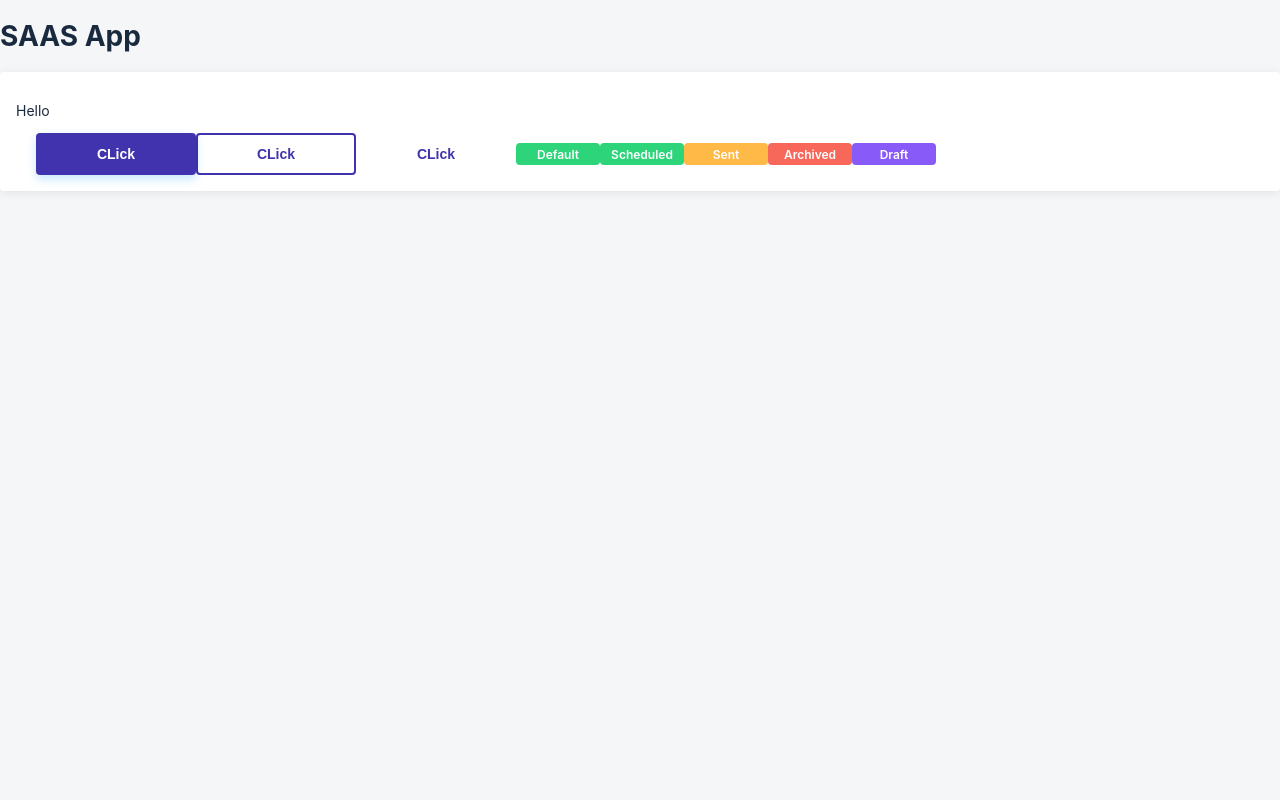
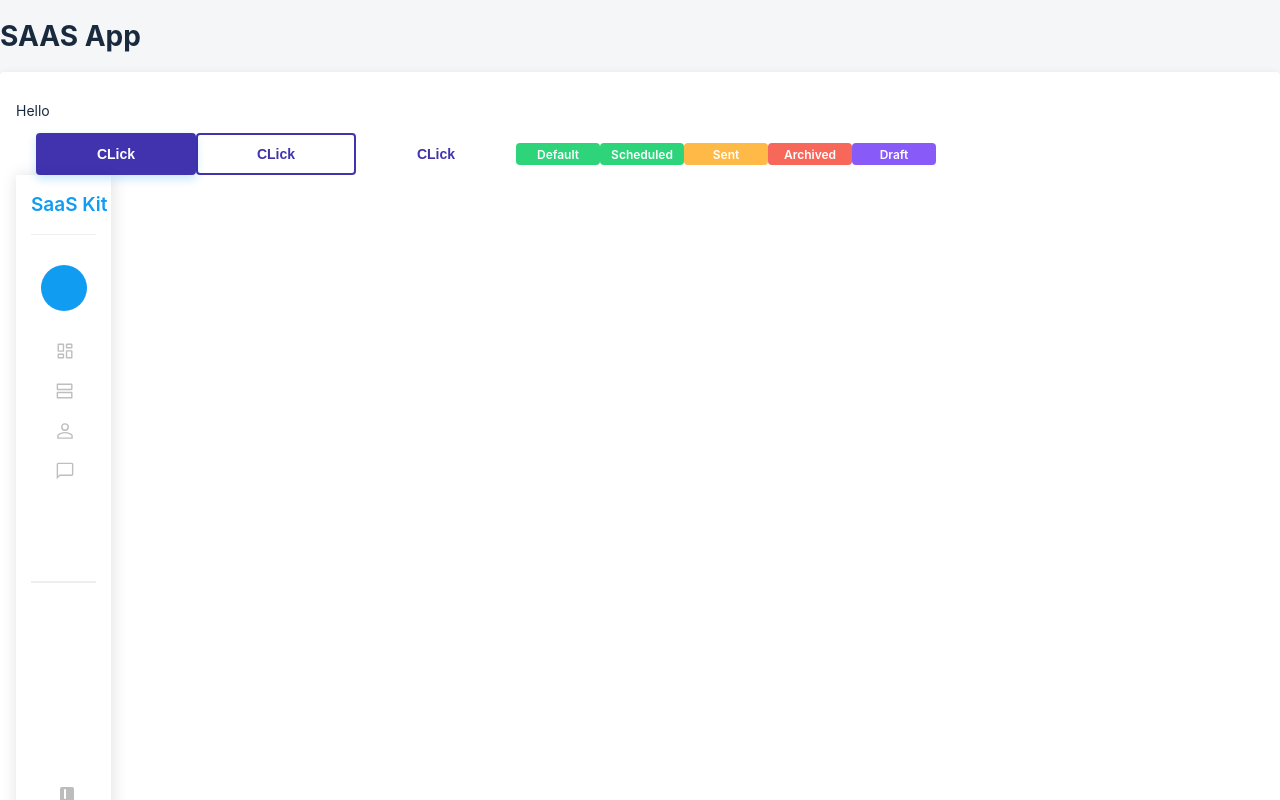
Before and after one commit to katada93/saas, a React (Create React App) app: page / in a window 1280 px wide. Shown: the top 800 px of the page. Built offline with nearby package versions, Linux system fonts and the light colour scheme.

Commit message:
add Sidebar compopnent

```diff
--- a/src/app/App.tsx
+++ b/src/app/App.tsx
@@ -1,8 +1,12 @@
+import { useState } from 'react';
+
 import { Paper, Icon, Button, Status } from 'components/ui';
+import { Sidebar } from 'components/Sidebar/Sidebar';
 
 import './styles/index.scss';
 
 function App() {
+  const [open, setOpen] = useState(false);
   return (
     <div>
       <h1>SAAS App</h1>
@@ -18,6 +22,8 @@ function App() {
         <Status color="warning">Sent</Status>
         <Status color="danger">Archived</Status>
         <Status color="secondary">Draft</Status>
+
+        <Sidebar isOpen={open} onOpen={() => setOpen(!open)} />
       </Paper>
     </div>
   );
--- /dev/null
+++ b/src/components/Sidebar/Sidebar.module.scss
@@ -0,0 +1,159 @@
+.container {
+  width: 95px;
+  min-height: 98vh;
+  padding: 0 15px;
+  overflow: hidden;
+  box-shadow: 1px 1px 15px 1px rgb(0 0 0 / 11.3%);
+  transition: 0.2s linear;
+
+  .header {
+    .headerLogo {
+      min-width: 80px;
+      transition: 0.2s linear;
+    }
+    display: flex;
+    align-items: center;
+    height: 60px;
+    border-bottom: 1px solid #ebeff2;
+
+    span {
+      color: #109cf1;
+      font-weight: 600;
+      font-size: 19px;
+      font-style: normal;
+      line-height: 25px;
+    }
+  }
+
+  .userInfo {
+    display: flex;
+    align-items: center;
+    margin: 30px 0;
+
+    .userLogo {
+      min-width: 46px;
+      height: 46px;
+      margin-right: 25px;
+      margin-left: 10px;
+      background-color: #109cf1;
+      border-radius: 50%;
+    }
+
+    .userName {
+      display: block;
+      width: fit-content;
+      min-width: 250px;
+      color: #192a3e;
+      font-weight: 500;
+      font-size: 14px;
+      line-height: 21px;
+    }
+
+    .userEmail {
+      width: fit-content;
+      color: #90a0b7;
+      font-weight: 500;
+      font-size: 11px;
+      line-height: 16px;
+      letter-spacing: 0.01em;
+    }
+  }
+
+  .navigation {
+    margin: 20px 4px;
+
+    .link {
+      display: flex;
+      align-items: center;
+      align-self: center;
+      min-height: 100%;
+      margin-bottom: 20px;
+      color: #334d6e;
+      text-decoration: none;
+
+      .iconStroke {
+        min-width: 60px;
+        stroke: #bebebe;
+      }
+
+      &:last-child {
+        margin-bottom: 0;
+      }
+
+      &:hover {
+        color: #109cf1;
+
+        .iconStroke {
+          stroke: #109cf1;
+        }
+      }
+
+      span {
+        margin-left: 17px;
+        font-weight: 500;
+        font-size: 13px;
+        line-height: 20px;
+        letter-spacing: 0.01em;
+      }
+    }
+  }
+
+  .line {
+    margin-top: 100px;
+    border: 1px solid #ebeff2;
+  }
+
+  .logOut {
+    display: flex;
+    align-items: center;
+    margin-top: 200px;
+    color: #334d6e;
+    text-decoration: none;
+    background-color: inherit;
+    border: none;
+    cursor: pointer;
+
+    .iconStroke {
+      min-width: 60px;
+      fill: #bcbcbc;
+    }
+
+    span {
+      min-width: 100px;
+      margin-left: 17px;
+      font-weight: 500;
+      font-size: 13px;
+      line-height: 20px;
+      letter-spacing: 0.01em;
+    }
+
+    &:hover {
+      color: #109cf1;
+
+      .iconStroke {
+        fill: #109cf1;
+        stroke: #109cf1;
+      }
+    }
+  }
+}
+
+.container.opened {
+  width: 17.5%;
+  transition: 0.2s linear;
+
+  .headerLogo {
+    margin-left: 40px;
+  }
+
+  .logOut {
+    .iconStroke {
+      fill: #109cf1;
+      stroke: #109cf1;
+    }
+
+    span {
+      color: #109cf1;
+    }
+  }
+}
--- /dev/null
+++ b/src/components/Sidebar/Sidebar.tsx
@@ -0,0 +1,63 @@
+import clsx from 'clsx';
+import { Icon } from 'components/ui';
+import styles from './Sidebar.module.scss';
+
+interface SidebarProps {
+  isOpen: boolean;
+  onOpen: () => void;
+  className?: string;
+}
+export const Sidebar = ({ isOpen, onOpen, className = '' }: SidebarProps) => {
+  const classes = clsx(styles.container, className, {
+    [styles.opened]: isOpen,
+  });
+
+  return (
+    <aside className={classes}>
+      <div className={styles.header}>
+        <span className={styles.headerLogo}>SaaS Kit</span>
+      </div>
+
+      <div className={styles.userInfo}>
+        <div className={styles.userLogo}>{null}</div>
+        <div className={styles.userDescription}>
+          <div className={styles.userName}>
+            <span>Adrashidov Adrashid</span>{' '}
+          </div>
+          <div className={styles.userEmail}>
+            <span>Adrahid@mail.ru</span>
+          </div>
+        </div>
+      </div>
+
+      <nav className={styles.navigation}>
+        <a href="/" className={styles.link}>
+          <Icon name="dashboard" className={styles.iconStroke} />
+          <span>DashBoard</span>
+        </a>
+
+        <a href="/" className={styles.link}>
+          <Icon name="tasks" className={styles.iconStroke} />
+          <span>Tasks</span>
+        </a>
+
+        <a href="/" className={styles.link}>
+          <Icon name="contact" className={styles.iconStroke} />
+          <span>Contacts</span>
+        </a>
+
+        <a href="/" className={styles.link}>
+          <Icon name="chat" className={styles.iconStroke} />
+          <span>Chat</span>
+        </a>
+      </nav>
+
+      <hr className={styles.line} />
+
+      <button onClick={onOpen} className={styles.logOut}>
+        <Icon name="logout" className={styles.iconStroke} />
+        <span>Toggle sidebar</span>
+      </button>
+    </aside>
+  );
+};
```
Also changed, not shown: .stylelintrc.json, 1 other file (tests, documents, lock files or other folders).
